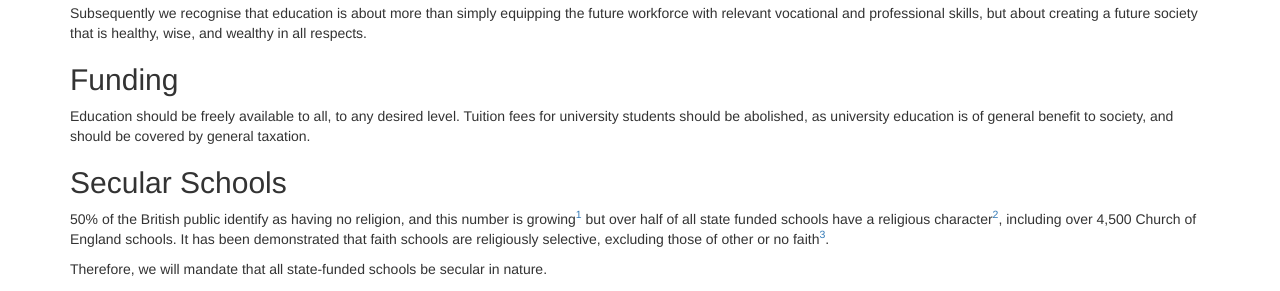
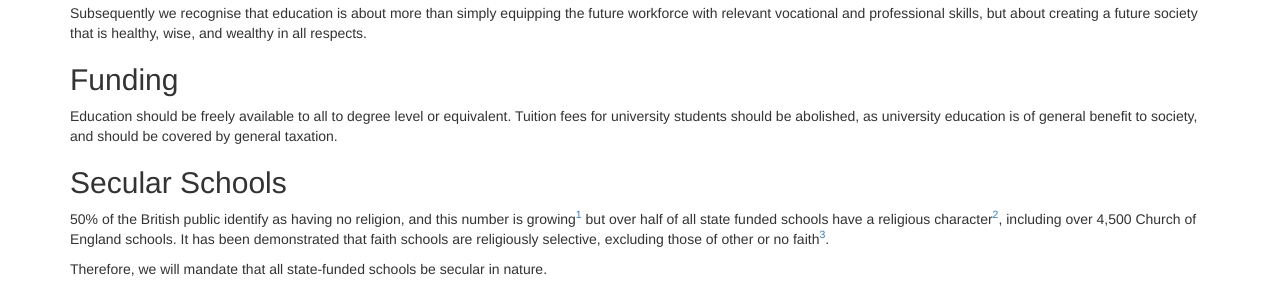
Before and after one commit to openpolitics/manifesto, a Jekyll site: the page built from manifesto/education.md, in a window 1280 px wide and 1013 px high. Shown: the part 340-631 px from the top of the window. Built offline with Jekyll 4.4.1, drawn with Linux system fonts in a browser that asks for light colours; nearby versions of some CDN libraries; library files that are not in the unit come from our copies.

Commit message:
Changed funding to be to degree level or equiv

```diff
--- a/manifesto/education.md
+++ b/manifesto/education.md
@@ -17,7 +17,7 @@ Subsequently we recognise that education is about more than simply equipping the
 
 ## Funding
 
-Education should be freely available to all, to any desired level. Tuition fees for university students should be abolished, as university education is of general benefit to society, and should be covered by general taxation.
+Education should be freely available to all to degree level or equivalent. Tuition fees for university students should be abolished, as university education is of general benefit to society, and should be covered by general taxation.
 
 ## Secular Schools
 
```
